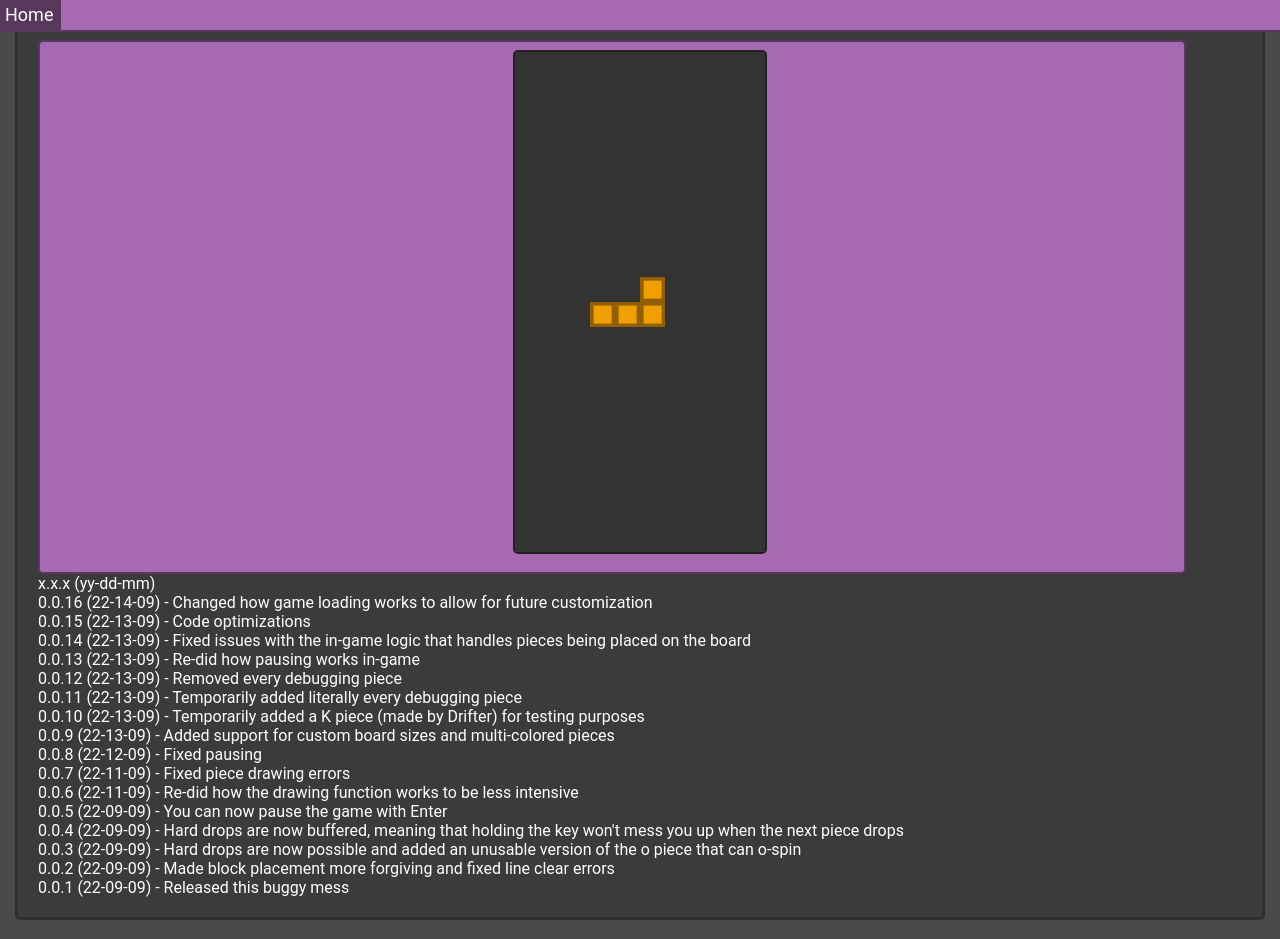
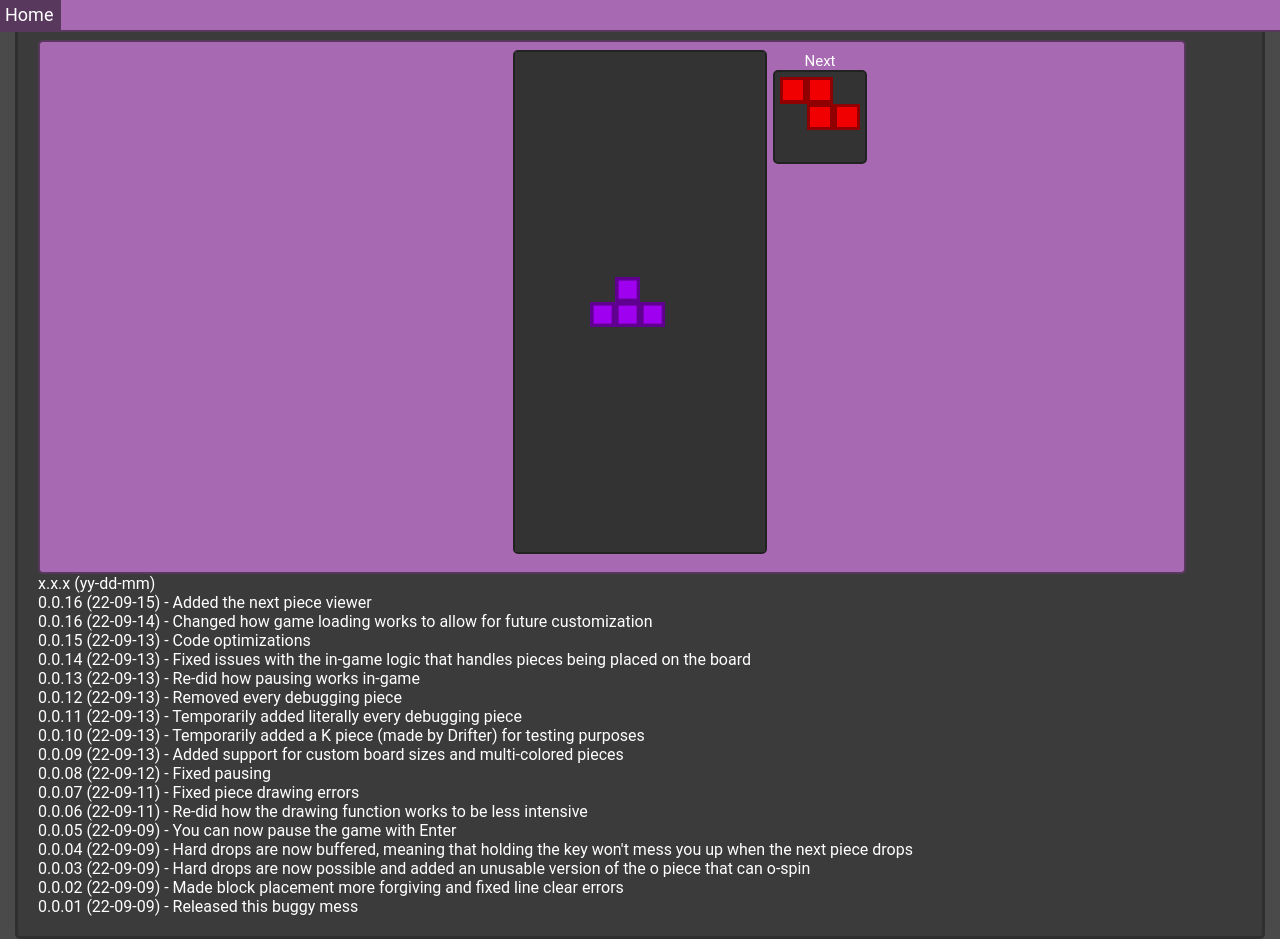
Before and after one commit to Fillygroove/tetris, a plain HTML site: page index.html in a window 1280 px wide. Drawn offline with Linux system fonts and the light colour scheme.

Commit message:
next piece display

```diff
--- a/index.css
+++ b/index.css
@@ -264,3 +264,46 @@ ul, ol {
     height: 100%;
     display: block;
 }
+
+#left-wrapper {
+    position: absolute;
+    border-radius: 5px;
+    display: inline-block;
+    left: 50%;
+    translate: -230% -2px;
+    width: 100px;
+    height: 500px;
+    background-color: #333333;
+    border: #222 solid 2px;
+}
+
+#right-wrapper {
+    position: absolute;
+    border-radius: 5px;
+    display: inline-block;
+    left: 50%;
+    translate: 150% -2px;
+    width: 90px;
+    height: 500px;
+}
+
+#main-hold {
+    border-radius: 5px;
+    background-color: #333333;
+    border: #222 solid 2px;
+    width: 80px;
+    height: 80px;
+    margin: -2px;
+    padding: 5px;
+}
+
+#hold-text {
+    text-align: center;
+    user-select: none;
+    margin: 2px 0 !important;
+}
+
+.hold-col {
+    height: 100%;
+    display: inline-block;
+}
--- a/index.html
+++ b/index.html
@@ -22,25 +22,30 @@
                         <p id="pause-text">Paused!</p>
                     </div>
                 </div>
+                <div id="right-wrapper">
+                    <p id="hold-text">Next</p>
+                    <div id="main-hold"></div>
+                </div>
             </div>
         </div>
         <p>x.x.x (yy-dd-mm)</p>
-        <p>0.0.16 (22-14-09) - Changed how game loading works to allow for future customization</p>
-        <p>0.0.15 (22-13-09) - Code optimizations</p>
-        <p>0.0.14 (22-13-09) - Fixed issues with the in-game logic that handles pieces being placed on the board</p>
-        <p>0.0.13 (22-13-09) - Re-did how pausing works in-game</p>
-        <p>0.0.12 (22-13-09) - Removed every debugging piece</p>
-        <p>0.0.11 (22-13-09) - Temporarily added literally every debugging piece</p>
-        <p>0.0.10 (22-13-09) - Temporarily added a K piece (made by Drifter) for testing purposes</p>
-        <p>0.0.9 (22-13-09) - Added support for custom board sizes and multi-colored pieces</p>
-        <p>0.0.8 (22-12-09) - Fixed pausing</p>
-        <p>0.0.7 (22-11-09) - Fixed piece drawing errors</p>
-        <p>0.0.6 (22-11-09) - Re-did how the drawing function works to be less intensive</p>
-        <p>0.0.5 (22-09-09) - You can now pause the game with Enter</p>
-        <p>0.0.4 (22-09-09) - Hard drops are now buffered, meaning that holding the key won't mess you up when the next piece drops</p>
-        <p>0.0.3 (22-09-09) - Hard drops are now possible and added an unusable version of the o piece that can o-spin</p>
-        <p>0.0.2 (22-09-09) - Made block placement more forgiving and fixed line clear errors</p>
-        <p>0.0.1 (22-09-09) - Released this buggy mess</p>
+        <p>0.0.16 (22-09-15) - Added the next piece viewer</p>
+        <p>0.0.16 (22-09-14) - Changed how game loading works to allow for future customization</p>
+        <p>0.0.15 (22-09-13) - Code optimizations</p>
+        <p>0.0.14 (22-09-13) - Fixed issues with the in-game logic that handles pieces being placed on the board</p>
+        <p>0.0.13 (22-09-13) - Re-did how pausing works in-game</p>
+        <p>0.0.12 (22-09-13) - Removed every debugging piece</p>
+        <p>0.0.11 (22-09-13) - Temporarily added literally every debugging piece</p>
+        <p>0.0.10 (22-09-13) - Temporarily added a K piece (made by Drifter) for testing purposes</p>
+        <p>0.0.09 (22-09-13) - Added support for custom board sizes and multi-colored pieces</p>
+        <p>0.0.08 (22-09-12) - Fixed pausing</p>
+        <p>0.0.07 (22-09-11) - Fixed piece drawing errors</p>
+        <p>0.0.06 (22-09-11) - Re-did how the drawing function works to be less intensive</p>
+        <p>0.0.05 (22-09-09) - You can now pause the game with Enter</p>
+        <p>0.0.04 (22-09-09) - Hard drops are now buffered, meaning that holding the key won't mess you up when the next piece drops</p>
+        <p>0.0.03 (22-09-09) - Hard drops are now possible and added an unusable version of the o piece that can o-spin</p>
+        <p>0.0.02 (22-09-09) - Made block placement more forgiving and fixed line clear errors</p>
+        <p>0.0.01 (22-09-09) - Released this buggy mess</p>
     </div>
     <script src="index.js"></script>
 </body>
--- a/index.js
+++ b/index.js
@@ -1,5 +1,6 @@
 let divBoard = document.getElementById('board');
 let pauseDiv = document.getElementById('pause');
+let nextDiv = document.getElementById('main-hold');
 let gameLoop;
 let game;
 let board;
@@ -43,12 +44,7 @@ function shadeColor(color, percent) {
     return "#"+RR+GG+BB;
 }
 
-function drawPixel(col, row, color) {
-    // Find the pixel and give it proper attributes
-    let pixel = divBoard.children[col].children[row];
-    pixel.className = 'game-col';
-    pixel.style.width = `${100 / game.dims.width}%`;
-
+function drawPixel(pixel, color) {
     // Kill the child.
     pixel.innerHTML = '';
     pixel.style.backgroundColor = color;
@@ -69,18 +65,61 @@ function drawPixel(col, row, color) {
 
 function drawPiece() {
     for (let indices of game.piece.indices) {
-        drawPixel(indices.col, indices.row, indices.color);
+        let pixel = divBoard.children[indices.col].children[indices.row];
+        pixel.className = 'game-col';
+        pixel.style.width = `${100 / game.dims.width}%`;
+
+        drawPixel(pixel, indices.color);
     }
 }
 
 function erasePiece() {
     for (let indices of game.piece.indices) {
-        drawPixel(indices.col, indices.row, '#333333');
+        let pixel = divBoard.children[indices.col].children[indices.row];
+        pixel.className = 'game-col';
+        pixel.style.width = `${100 / game.dims.width}%`;
+
+        drawPixel(pixel, '#333333');
     }
 }
 
-function setPiece(minoIndex) {
-    let mino = game.minoes[minoIndex];
+function drawNext(mino) {
+    nextDiv.innerHTML = '';
+
+    for (let i = 0; i < mino.shape.length; i++) {
+        let holdRow = document.createElement('div');
+        holdRow.className = 'hold-row';
+        holdRow.style.height = `${100 / mino.shape[i].length}%`;
+
+        for (let j = 0; j < mino.shape[i].length; j++) {
+            let holdCol = document.createElement('div');
+            holdCol.className = 'hold-col';
+            holdCol.style.width = `${100 / mino.shape[i].length}%`;
+
+            if (mino.shape[i][j]) {
+                drawPixel(holdCol, mino.color[mino.shape[i][j] - 1]);
+            }
+
+            holdRow.append(holdCol);
+        }
+
+        nextDiv.append(holdRow);
+    }
+};
+
+function setPiece() {
+    let mino;
+
+    if (!game.next) {
+        mino = game.minoes[Math.floor(Math.random() * game.minoes.length)];
+    } else {
+        mino = game.next;
+    }
+
+    game.next = game.minoes[Math.floor(Math.random() * game.minoes.length)];
+
+    drawNext(game.next);
+
     let leftmost = Math.floor((game.dims.width - mino.shape.length) / 2);
 
     game.timer = 0;
@@ -111,8 +150,6 @@ function setPiece(minoIndex) {
 }
 
 function rotatePiece(dir, check = 0) {
-    erasePiece();
-
     // If I just redefined the piece indices, the code breaks; I do not know why.
     let newIndices = [];
 
@@ -143,21 +180,18 @@ function rotatePiece(dir, check = 0) {
         ) {
             // Do not rotate
             // Implement TTC SRS by adjusting the centerpoint, allowing for four extra checks
-
-            drawPiece();
             return;
         }
 
         newIndices.push(indexArray);
     }
 
+    erasePiece();
     game.piece.indices = newIndices;
-
     drawPiece();
 }
 
 function movePiece(x, y) {
-    erasePiece();
     let newIndices = [];
 
     for (let i = 0; i < game.piece.indices.length; i++) {
@@ -165,7 +199,6 @@ function movePiece(x, y) {
         let newX = game.piece.indices[i].row + x;
 
         if (!board[newY] || board[newY][newX]) {
-            drawPiece();
             if (y != 0) {
                 if (game.placeBuffer) {
                     for (let i = 0; i < game.piece.indices.length; i++) {
@@ -184,7 +217,6 @@ function movePiece(x, y) {
             }
             return;
         } else if (newX < 0 || newX > game.dims.width - 1) {
-            drawPiece();
             return;
         }
 
@@ -194,6 +226,8 @@ function movePiece(x, y) {
             color: game.piece.indices[i].color
         });
     }
+
+    erasePiece();
 
     if (game.placeBuffer) game.placeBuffer = 0;
 
@@ -208,10 +242,12 @@ function pause() {
     if (!game.paused) {
         divBoard.style.visibility = 'hidden';
         pauseDiv.style.visibility = 'visible';
+        nextDiv.innerHTML = '';
         game.paused = true;
     } else {
         divBoard.style.visibility = 'visible';
         pauseDiv.style.visibility = 'hidden';
+        drawNext(game.next);
         game.paused = false;
     }
 }
@@ -226,7 +262,7 @@ function gameInit(options) {
         return out;
     })();
 
-    if (game.dims.width > game.dims.height) {
+    if (game.dims.width / game.dims.height > 2) {
         divBoard.style.width = pauseDiv.style.width = `100%`;
         divBoard.style.height = pauseDiv.style.height = `${50 * game.dims.height / game.dims.width}%`;
     } else {
@@ -277,7 +313,7 @@ function gameInit(options) {
                 // If the game is completed, stop the loop
                 if (game.done) clearInterval(gameLoop);
 
-                if (!game.piece) setPiece(Math.floor(Math.random() * game.minoes.length));
+                if (!game.piece) setPiece();
                 else {
                     // Increment the timer
                     game.timer = (game.timer + 1) % 60;
@@ -329,8 +365,7 @@ function gameInit(options) {
     }, 1000 / 60);
 }
 
-gameInit({
-    minoes: [{
+let standardMinos = [{
     name: 'I',
     color: ['#00F0F1'],
     shape: [
@@ -386,16 +421,53 @@ gameInit({
         [1, 1],
         [1, 1]
     ]
+}];
+let aeroMinos = [{
+    name: 'Broque Monsieur',
+    color: ['#0DFF72'],
+    shape: [
+        [1, 1, 1, 1],
+        [1, 1, 1, 1],
+        [1, 1, 1, 1],
+        [1, 1, 1, 1]
+    ]
+}, {
+    name: 'Mino',
+    color: ['#FF0D72'],
+    shape: [
+        [1]
+    ]
+}, {
+    name: 'Linus',
+    color: ['#F538FF'],
+    shape: [
+        [1, 1, 1, 1, 1, 1, 1, 1, 1, 1, 1, 1],
+        [0, 0, 0, 0, 0, 0, 0, 0, 0, 0, 0, 0],
+        [0, 0, 0, 0, 0, 0, 0, 0, 0, 0, 0, 0],
+        [0, 0, 0, 0, 0, 0, 0, 0, 0, 0, 0, 0],
+        [0, 0, 0, 0, 0, 0, 0, 0, 0, 0, 0, 0],
+        [0, 0, 0, 0, 0, 0, 0, 0, 0, 0, 0, 0],
+        [0, 0, 0, 0, 0, 0, 0, 0, 0, 0, 0, 0],
+        [0, 0, 0, 0, 0, 0, 0, 0, 0, 0, 0, 0],
+        [0, 0, 0, 0, 0, 0, 0, 0, 0, 0, 0, 0],
+        [0, 0, 0, 0, 0, 0, 0, 0, 0, 0, 0, 0],
+        [0, 0, 0, 0, 0, 0, 0, 0, 0, 0, 0, 0],
+        [0, 0, 0, 0, 0, 0, 0, 0, 0, 0, 0, 0],
+        [0, 0, 0, 0, 0, 0, 0, 0, 0, 0, 0, 0]
+    ]
 }/*, {
-        name: 'K',
-        color: ['#ED709D'],
+    name: 'Ghostslayer',
+    color: ['#F538FF', '#0DFF72'],
     shape: [
-            [1, 0, 0, 0],
-            [1, 0, 1, 0],
-            [1, 1, 0, 0],
-            [1, 0, 1, 0]
+        [0, 1, 1, 1, 0, 0],
+        [1, 1, 1, 1, 1, 0],
+        [1, 2, 1, 2, 1, 0],
+        [1, 1, 1, 1, 1, 0],
+        [1, 1, 1, 1, 1, 0],
+        [1, 1, 0, 1, 1, 0]
     ]
-    }, { // This version of the o piece allows for o-spins
+}*/];
+let miscMinos = [{
     name: 'O',
     color: ['#F1F000'],
     shape: [
@@ -432,50 +504,20 @@ gameInit({
     name: 'Diep',
     color: ['#14ACD4', '#959595'],
     shape: [
-            [0, 0, 0, 0],
-            [1, 1, 1, 0],
-            [1, 1, 1, 2],
-            [1, 1, 1, 0]
+        [0, 0, 0, 0, 0],
+        [0, 1, 1, 1, 0],
+        [0, 1, 1, 1, 2],
+        [0, 1, 1, 1, 0]
+        [0, 0, 0, 0, 0],
     ]
 }, {
-        name: 'Broque Monsieur',
-        color: ['#0DFF72'],
+    name: 'K',
+    color: ['#ED709D'],
     shape: [
-            [1, 1, 1, 1],
-            [1, 1, 1, 1],
-            [1, 1, 1, 1],
-            [1, 1, 1, 1]
-        ]
-    }, {
-        name: 'Mino',
-        color: ['#FF0D72'],
-        shape: [
-            [1]
-        ]
-    }, {
-        name: 'Linus',
-        color: ['#F538FF'],
-        shape: [
-            [1, 1, 1, 1, 1, 1, 1, 1, 1],
-            [0, 0, 0, 0, 0, 0, 0, 0, 0],
-            [0, 0, 0, 0, 0, 0, 0, 0, 0],
-            [0, 0, 0, 0, 0, 0, 0, 0, 0],
-            [0, 0, 0, 0, 0, 0, 0, 0, 0],
-            [0, 0, 0, 0, 0, 0, 0, 0, 0],
-            [0, 0, 0, 0, 0, 0, 0, 0, 0],
-            [0, 0, 0, 0, 0, 0, 0, 0, 0],
-            [0, 0, 0, 0, 0, 0, 0, 0, 0]
-        ]
-    }, {
-        name: 'Ghostmaster',
-        color: ['#F538FF', '#0DFF72'],
-        shape: [
-            [0, 1, 1, 1, 0, 0],
-            [1, 1, 1, 1, 1, 0],
-            [1, 2, 1, 2, 1, 0],
-            [1, 1, 1, 1, 1, 0],
-            [1, 1, 1, 1, 1, 0],
-            [1, 1, 0, 1, 1, 0]
+        [1, 0, 0, 0],
+        [1, 0, 1, 0],
+        [1, 1, 0, 0],
+        [1, 0, 1, 0]
     ]
 }, {
     name: `Drifter's Piece`,
@@ -494,7 +536,11 @@ gameInit({
         [1, 2, 4],
         [0, 0, 0]
     ]
-    }*/],
+}];
+
+
+gameInit({
+    minoes: [...standardMinos],
     dims: {
         width: 10,
         height: 20
@@ -556,8 +602,7 @@ gameInit({
     },
     linesCleared: [],
     piece: undefined,
-    bag: undefined,
-    hold: undefined,
+    next: undefined,
     done: undefined,
     paused: false,
     placeBuffer: 0,
```
Lines whose indentation alone changed are shown as unchanged.
